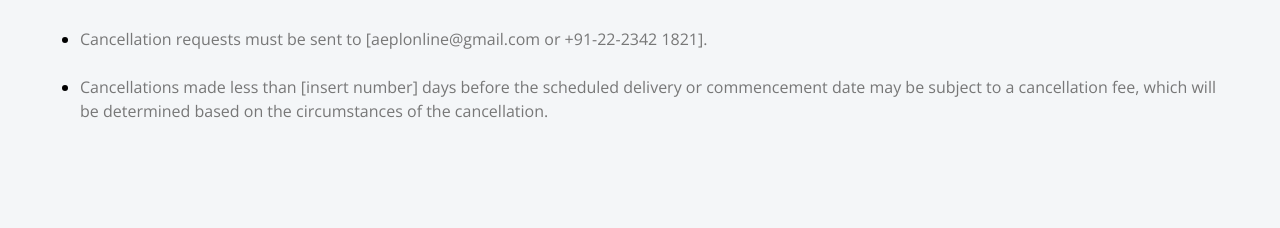
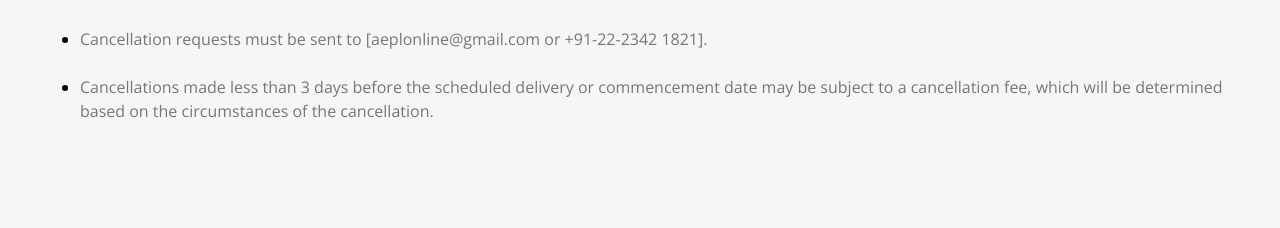
Before and after one commit to 01mb/welding-website, a plain HTML site: page cancellation_policy.html in a window 1280 px wide. Shown: the part 397-625 px from the top of the page. Drawn offline with nearby package versions, Linux system fonts and the light colour scheme.

Commit message:
Update cancellation_policy.html

```diff
--- a/cancellation_policy.html
+++ b/cancellation_policy.html
@@ -102,7 +102,7 @@
             </li>
             <br>
             <li>
-                Cancellations made less than [insert number] days before the scheduled delivery or commencement date may be subject to a cancellation fee, which will be determined based on the circumstances of the cancellation.
+                Cancellations made less than 3 days before the scheduled delivery or commencement date may be subject to a cancellation fee, which will be determined based on the circumstances of the cancellation.
             </li>
         </ul>
     </div>
```
